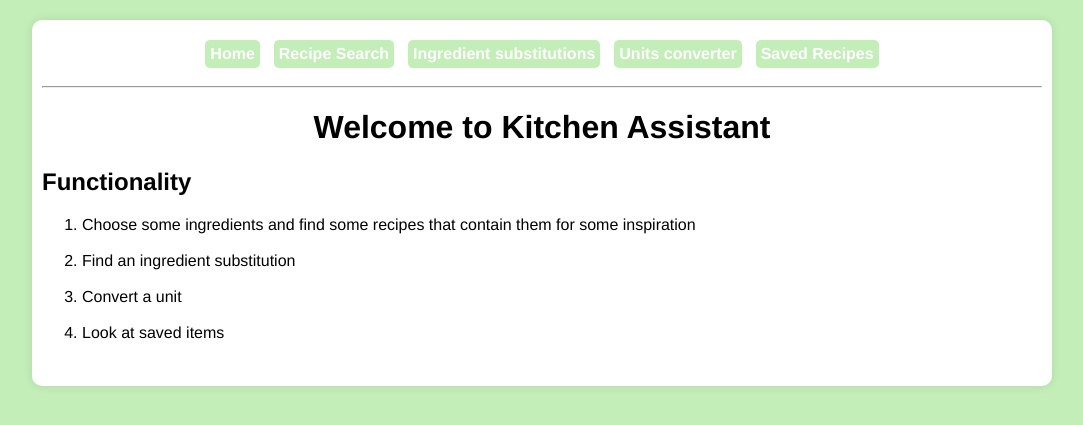
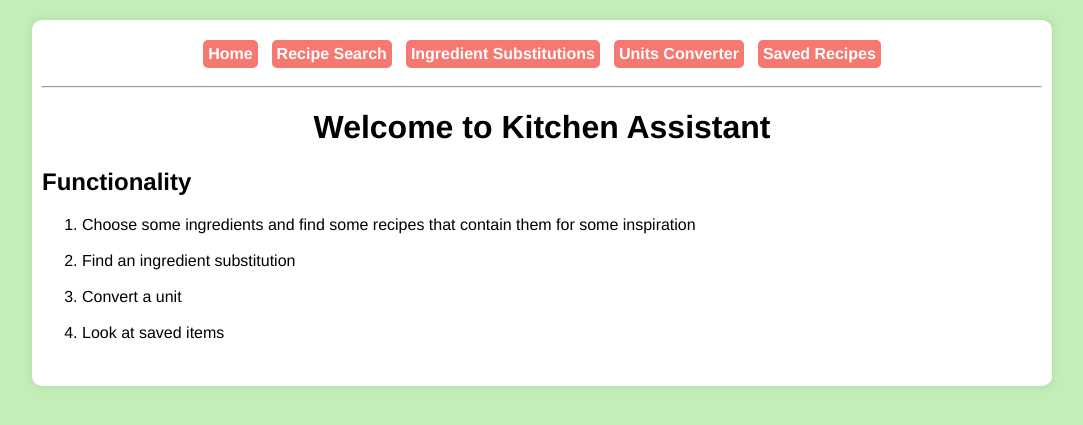
Before and after one commit to ambs5804/cfg-group-2-project, a Flask app: page / in a window 1280 px wide. Shown: the top 425 px of the page, without its empty margins (98-1181 px from the left). Run offline with Flask 3, Linux system fonts and the light colour scheme.

Commit message:
css changes

```diff
--- a/recipe_helper_website/app/static/styles/style.css
+++ b/recipe_helper_website/app/static/styles/style.css
@@ -55,7 +55,7 @@ body {
  }
 
 .tab-button {
-    background-color: #c3eeb8;
+    background-color: #f57971;
     border: none;
     color: white;
     padding: 5px 5px;
--- a/recipe_helper_website/app/templates/base.html
+++ b/recipe_helper_website/app/templates/base.html
@@ -15,8 +15,8 @@
     <div class="tab-header">
     <a class="tab-button" href="{{ url_for('homepage') }}">Home</a>
     <a class="tab-button" href="{{ url_for('recipes') }}">Recipe Search</a>
-    <a class="tab-button" href="{{ url_for('ingredients') }}">Ingredient substitutions</a>
-    <a class="tab-button" href="{{ url_for('converter') }}">Units converter</a>
+    <a class="tab-button" href="{{ url_for('ingredients') }}">Ingredient Substitutions</a>
+    <a class="tab-button" href="{{ url_for('converter') }}">Units Converter</a>
     <a class="tab-button" href="{{ url_for('saves') }}"> Saved Recipes</a>
     </div>
     <hr>
```
